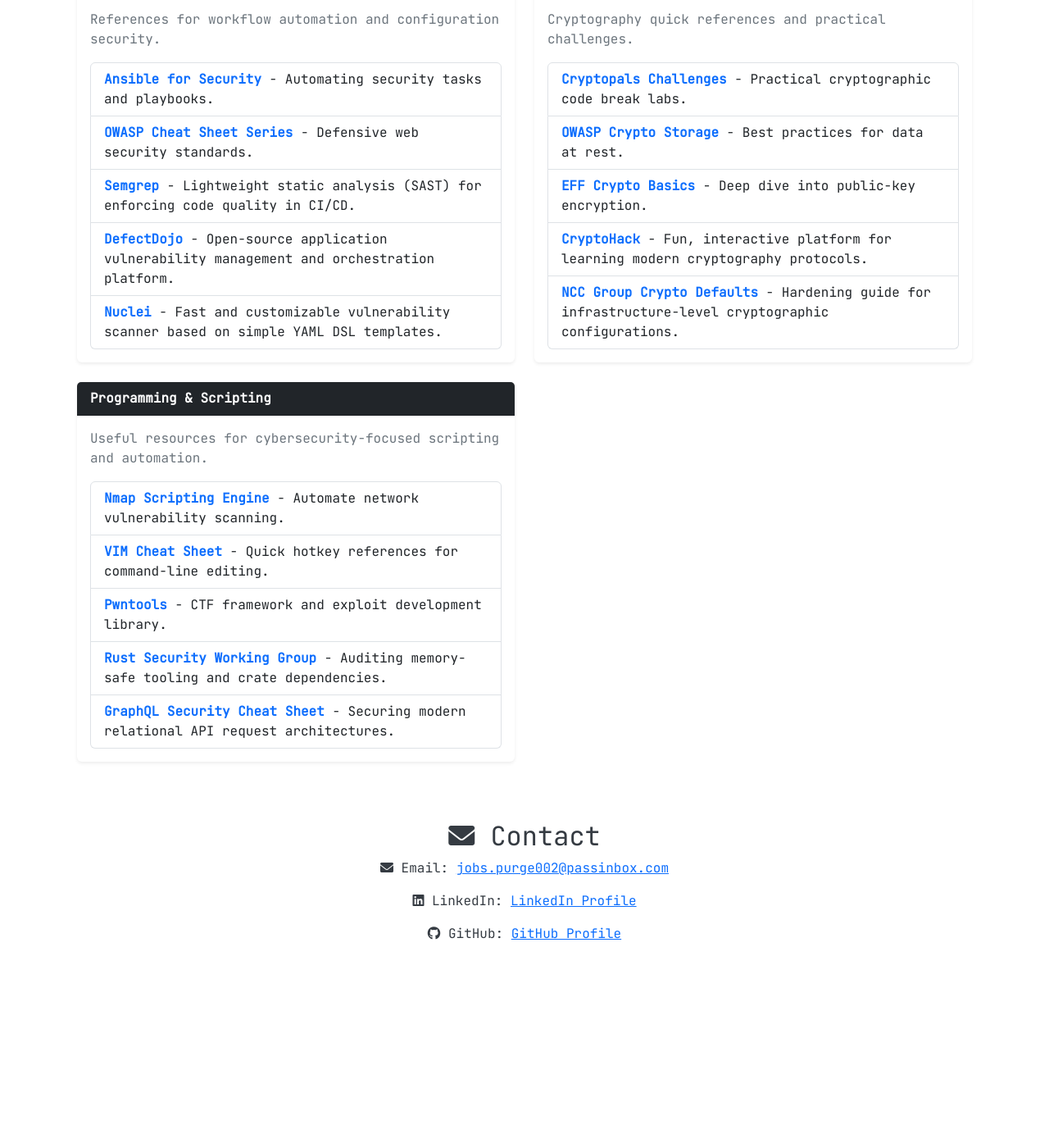
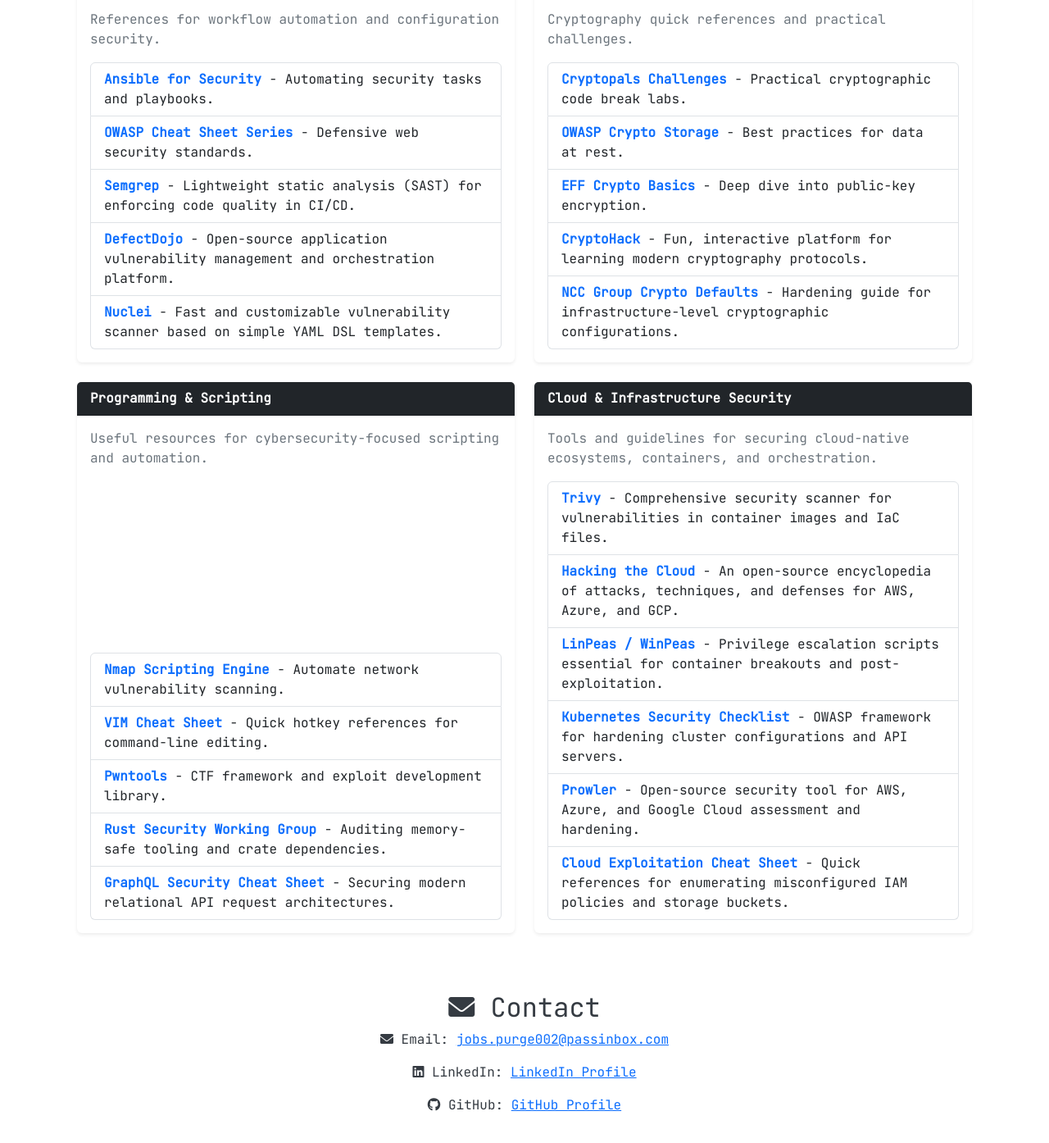
Before and after one commit to hackandtoss/hackandtoss.github.io, a Jekyll site: the page built from resources.html, in a window 1280 px wide and 1400 px high, scrolled down 2201 px. Shown: the top 1394 px of the window at 82% size. Built offline with Jekyll 4.4.1, drawn with Linux system fonts in a browser that asks for light colours; before the commit the page ends 3392 px from its top, so only the background shows below that.

Commit message:
Add resources for cloud and infrastructure security, including tools and guidelines

```diff
--- a/_data/resources.yml
+++ b/_data/resources.yml
@@ -206,3 +206,25 @@
     - name: "GraphQL Security Cheat Sheet"
       url: "https://cheatsheetseries.owasp.org/cheatsheets/GraphQL_Security_Cheat_Sheet.html"
       text: "Securing modern relational API request architectures."
+
+- category: "Cloud & Infrastructure Security"
+  description: "Tools and guidelines for securing cloud-native ecosystems, containers, and orchestration."
+  links:
+    - name: "Trivy"
+      url: "https://github.com/aquasecurity/trivy"
+      text: "Comprehensive security scanner for vulnerabilities in container images and IaC files."
+    - name: "Hacking the Cloud"
+      url: "https://hackingthecloud.pro/"
+      text: "An open-source encyclopedia of attacks, techniques, and defenses for AWS, Azure, and GCP."
+    - name: "LinPeas / WinPeas"
+      url: "https://github.com/peass-ng/PEASS-ng"
+      text: "Privilege escalation scripts essential for container breakouts and post-exploitation."
+    - name: "Kubernetes Security Checklist"
+      url: "https://cheatsheetseries.owasp.org/cheatsheets/Kubernetes_Security_Cheat_Sheet.html"
+      text: "OWASP framework for hardening cluster configurations and API servers."
+    - name: "Prowler"
+      url: "https://github.com/prowler-cloud/prowler"
+      text: "Open-source security tool for AWS, Azure, and Google Cloud assessment and hardening."
+    - name: "Cloud Exploitation Cheat Sheet"
+      url: "https://github.com/0xn0ne/cloud-pentesting-checklist"
+      text: "Quick references for enumerating misconfigured IAM policies and storage buckets."
```
